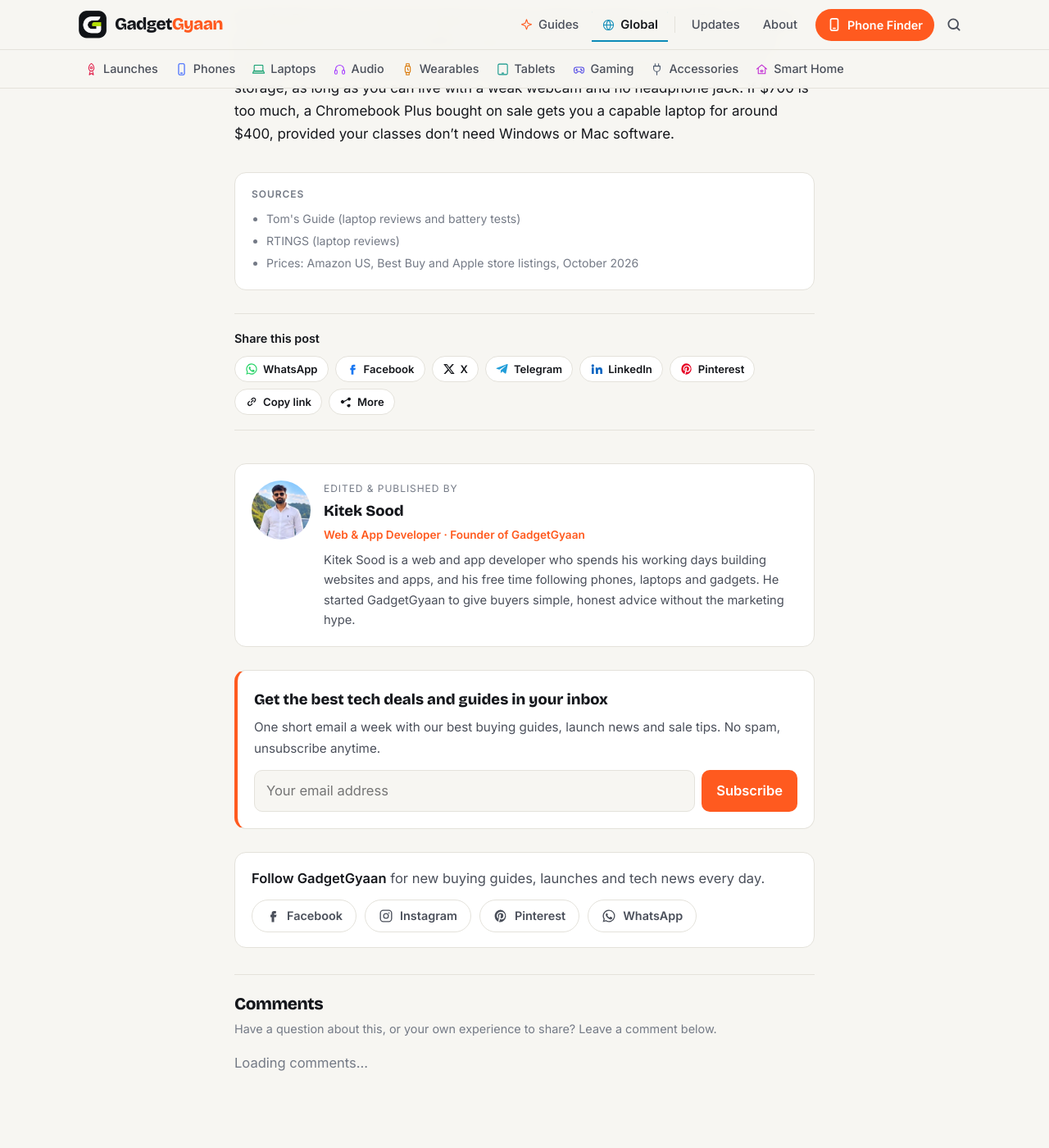
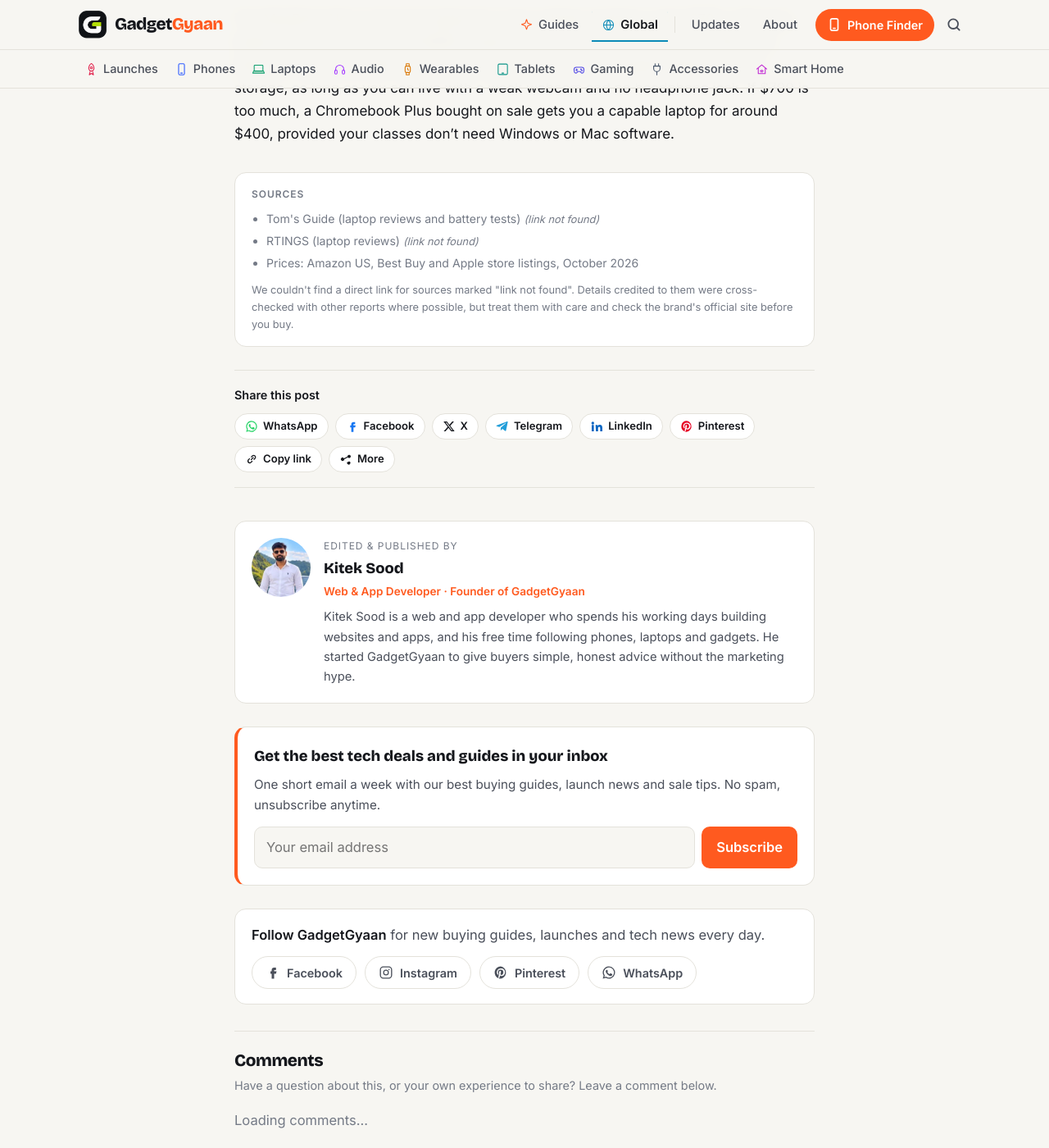
Before and after one commit to kiteksood167/kiteksood167.github.io, a Jekyll site: the page built from _posts/2026-10-27-best-laptops-for-college-students-under-700.md, in a window 1280 px wide and 1400 px high, scrolled down 6291 px. Shown: the whole window at 82% size. Built offline with Jekyll 4.4.1, drawn with Linux system fonts in a browser that asks for light colours; comment, search, counter and statistics services are not loaded.

Commit message:
Flag sources without a link in the Sources box
Co-Authored-By: Claude Opus 5.5 <noreply@anthropic.com>
Claude-Session: https://claude.ai/code/session_019q2TsaYyUfQwBS5iqKAhGu

```diff
--- a/_layouts/post.html
+++ b/_layouts/post.html
@@ -45,8 +45,10 @@ layout: default
     <aside class="sources-box" aria-label="Sources">
       <p class="sources-label">Sources</p>
       <ul>
-        {% for s in page.sources %}<li>{% if s.url %}<a href="{{ s.url }}" target="_blank" rel="noopener nofollow">{{ s.name }}</a>{% else %}{{ s.name }}{% endif %}</li>{% endfor %}
+        {% assign unlinked = false %}
+        {% for s in page.sources %}<li>{% if s.url %}<a href="{{ s.url }}" target="_blank" rel="noopener nofollow">{{ s.name }}</a>{% else %}{{ s.name }}{% unless s.name contains "Prices" or s.name contains "listings" %}{% assign unlinked = true %} <span class="sources-flag">(link not found)</span>{% endunless %}{% endif %}</li>{% endfor %}
       </ul>
+      {% if unlinked %}<p class="sources-note">We couldn't find a direct link for sources marked "link not found". Details credited to them were cross-checked with other reports where possible, but treat them with care and check the brand's official site before you buy.</p>{% endif %}
     </aside>
     {% endif %}
 
--- a/assets/css/style.css
+++ b/assets/css/style.css
@@ -522,3 +522,5 @@ img.logo-mark { display: block; width: 34px; height: 34px; border-radius: 0; bac
 .sources-box li { margin: 4px 0; color: var(--muted); }
 .sources-box a { color: inherit; text-decoration: underline; text-underline-offset: 2px; overflow-wrap: anywhere; }
 .sources-box a:hover { color: var(--accent, inherit); }
+.sources-flag { font-size: .8rem; color: var(--muted); font-style: italic; }
+.sources-note { margin: 10px 0 0; font-size: .8rem; color: var(--muted); }
```
